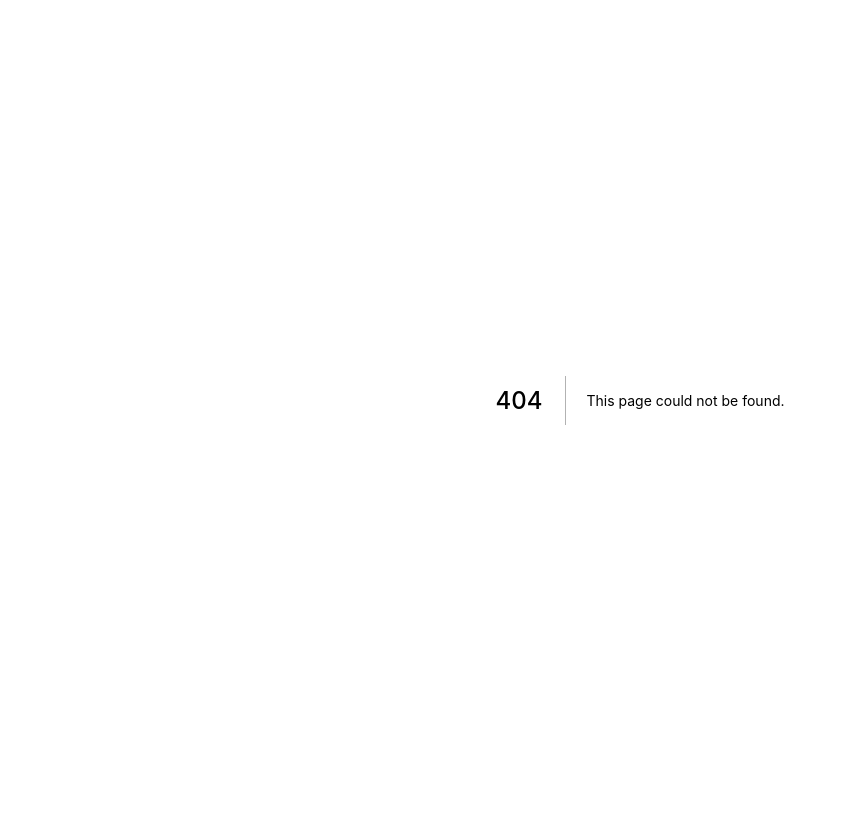
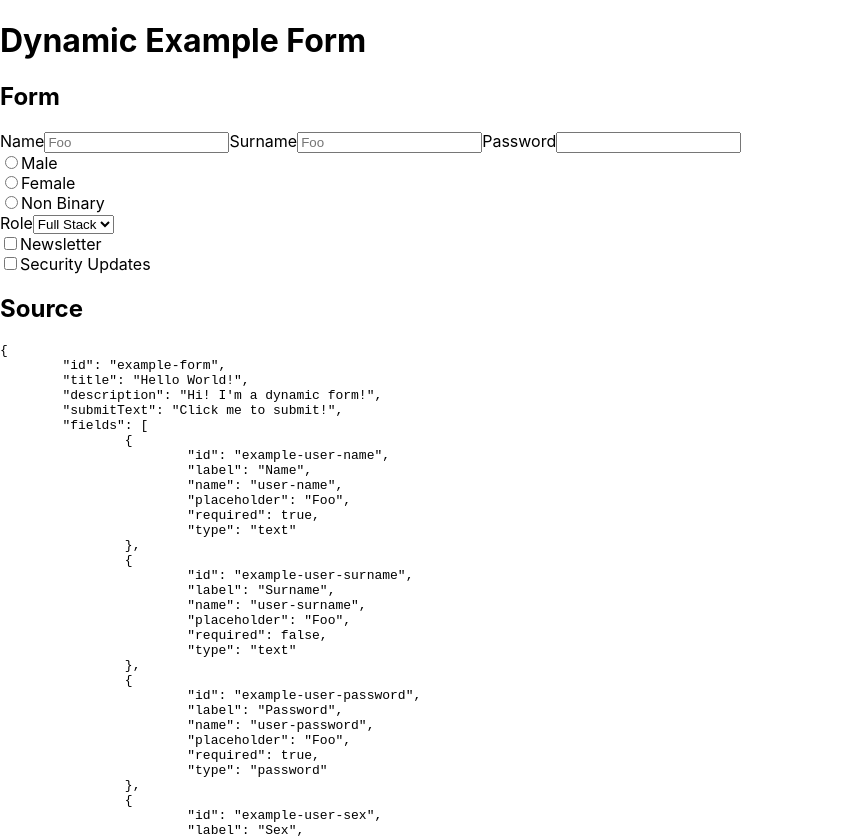
Before and after one commit to jordihm9/react-dynamic-forms, a Next.js app: page /example in a window 1280 px wide. Before the commit this address had no page. Shown: the top 838 px of the page, without its empty margins (0-846 px from the left). Before the commit the page ends 800 px from the top, so only its background shows below. Built offline with nearby package versions, Linux system fonts and the light colour scheme.

Commit message:
example form page rendered using dynamic form component

```diff
--- /dev/null
+++ b/pages/example/index.tsx
@@ -0,0 +1,38 @@
+import type { NextPage } from 'next';
+
+import Head from 'next/head';
+
+import { DynamicForm } from '@components/dynamic-form';
+
+import formExample from '@forms/example';
+
+import exampleSource from '@forms/example.json';
+
+const ExampleForm: NextPage = () => {
+  return (
+    <>
+      <Head>
+        <title>Dynamic Forms App</title>
+        <meta name="description" content="Dynamic Forms App Generator" />
+        <link rel="icon" href="/favicon.ico" />
+      </Head>
+      <main>
+        <h1>Dynamic Example Form</h1>
+        <div>
+          <h2>Form</h2>
+          <DynamicForm form={formExample} />
+        </div>
+        <div>
+          <h2>Source</h2>
+          <pre>
+            {JSON.stringify(exampleSource, null, '\t')}
+          </pre>
+        </div>
+      </main>
+    </>
+  );
+};
+
+ExampleForm.displayName = 'Example form render page';
+
+export default ExampleForm;
```
